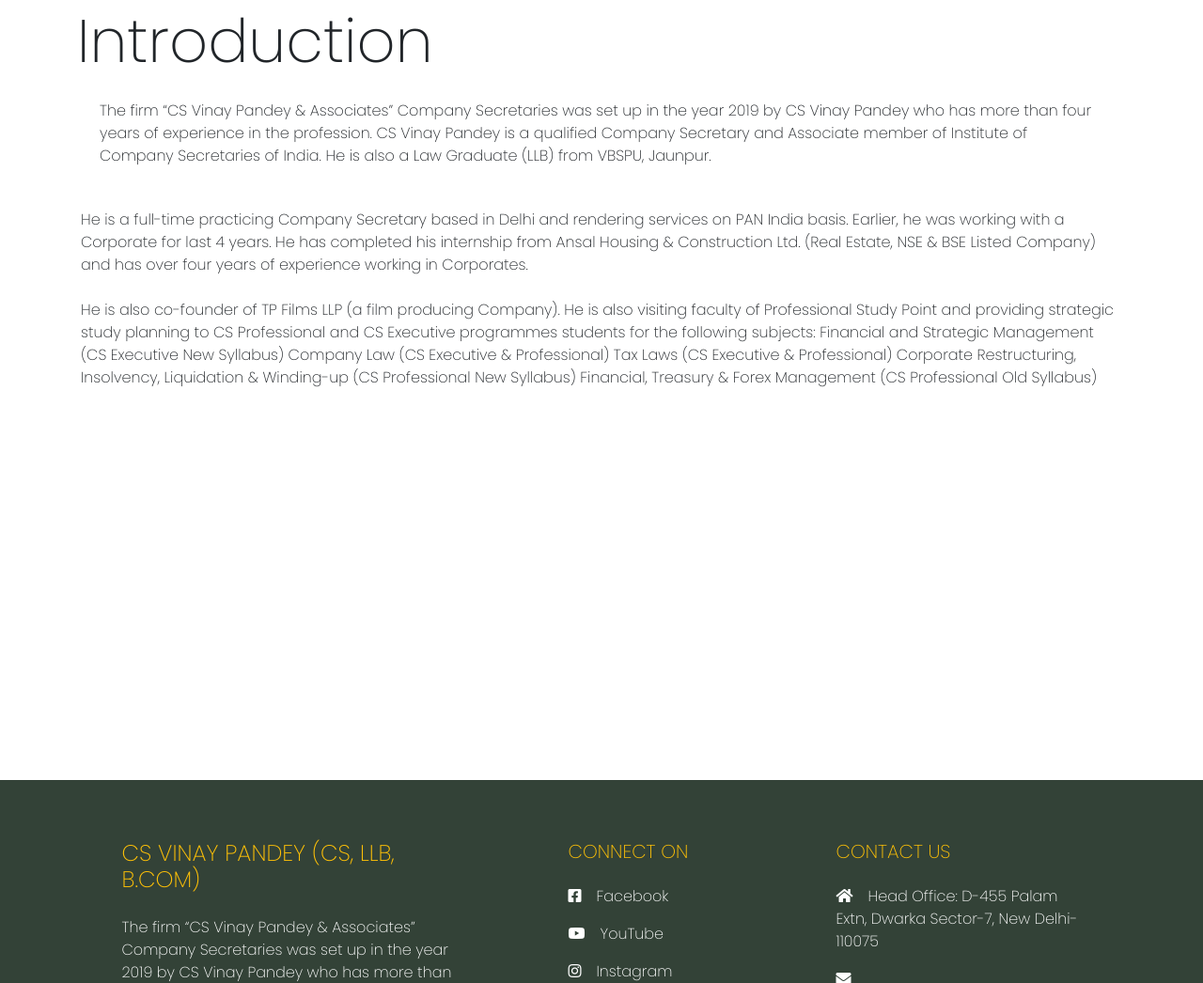
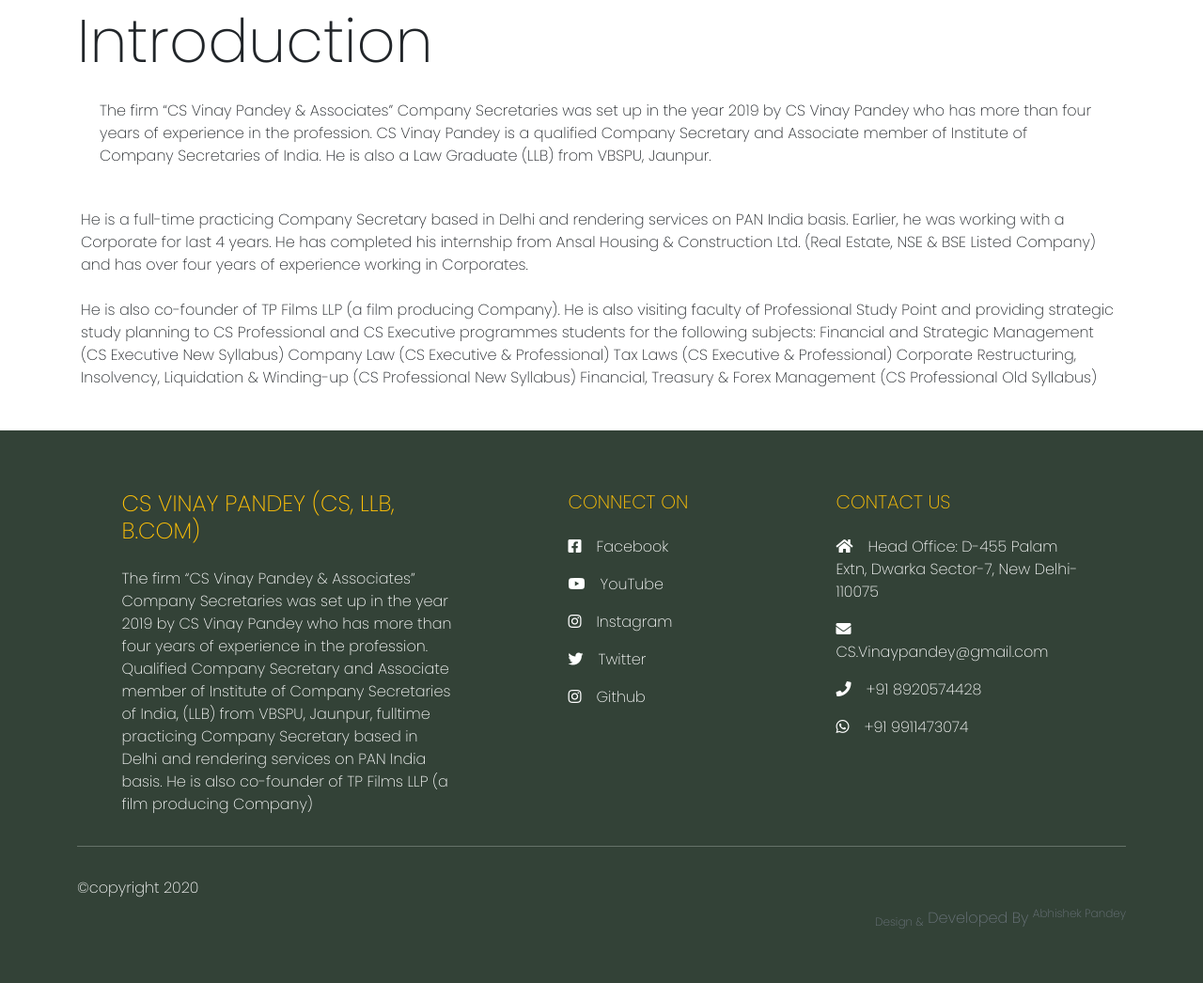
Before and after one commit to Abhisekpndy17/vinaypandey, a Django app: page /about_us/ in a window 1280 px wide. Shown: the part 756-1802 px from the top of the page at 94% size. After the commit the page ends 1744 px from the top, so only its background shows below. Run offline with Django 3.2, Linux system fonts and the light colour scheme.

Commit message:
commit static file

```diff
--- a/portfolio/templates/portfolio/about.html
+++ b/portfolio/templates/portfolio/about.html
@@ -39,7 +39,7 @@ CS Vinay Pandey || About us
             </div>
         </div>
 
-        <div class="mt-1 justify-content-center" style="height: 100vh;">
+        <div class="mt-1 justify-content-center">
             <div class="display-3">Introduction</div>
             <p class="p-4"> The firm “CS Vinay Pandey & Associates” Company Secretaries was set up in the year 2019 by
                 CS
```
